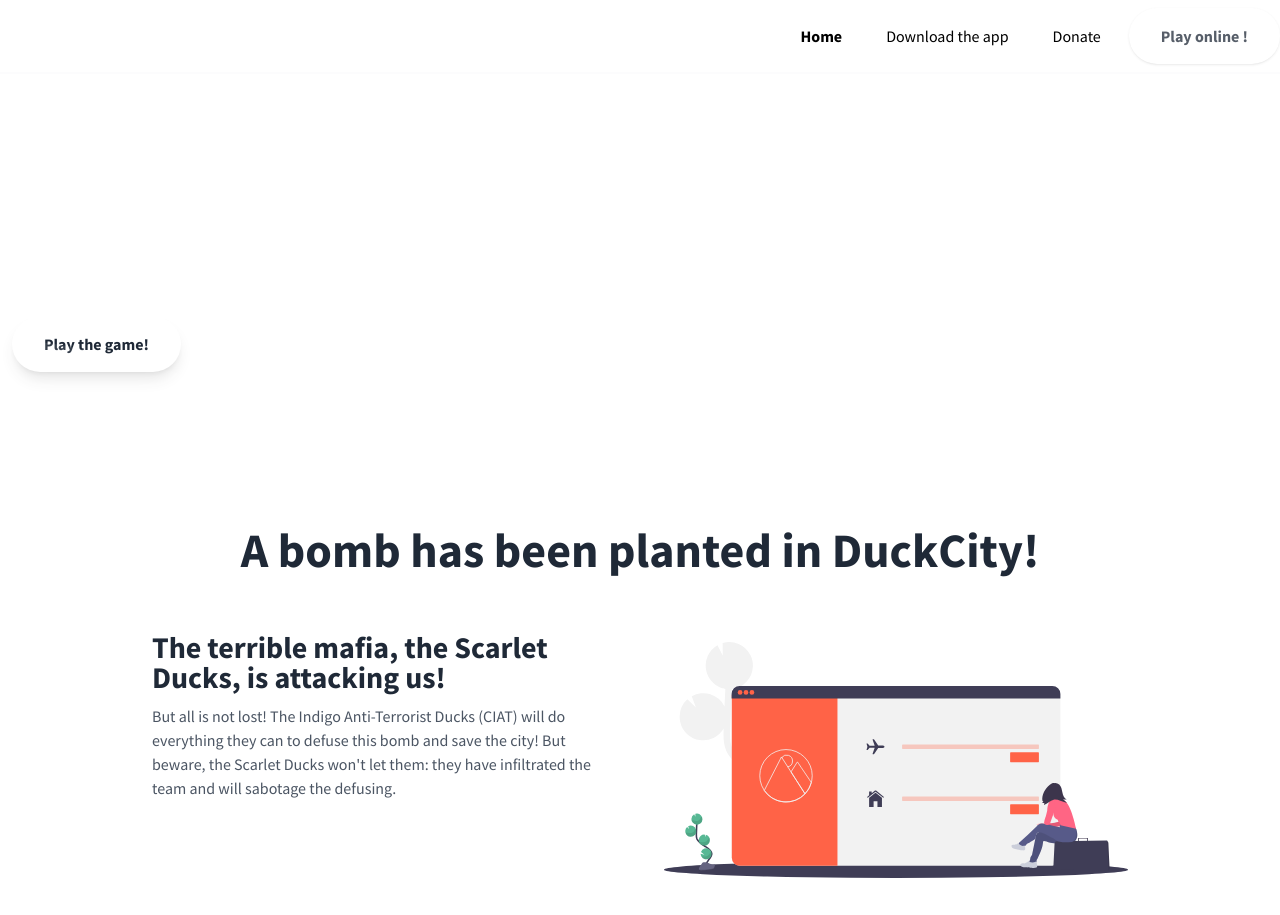
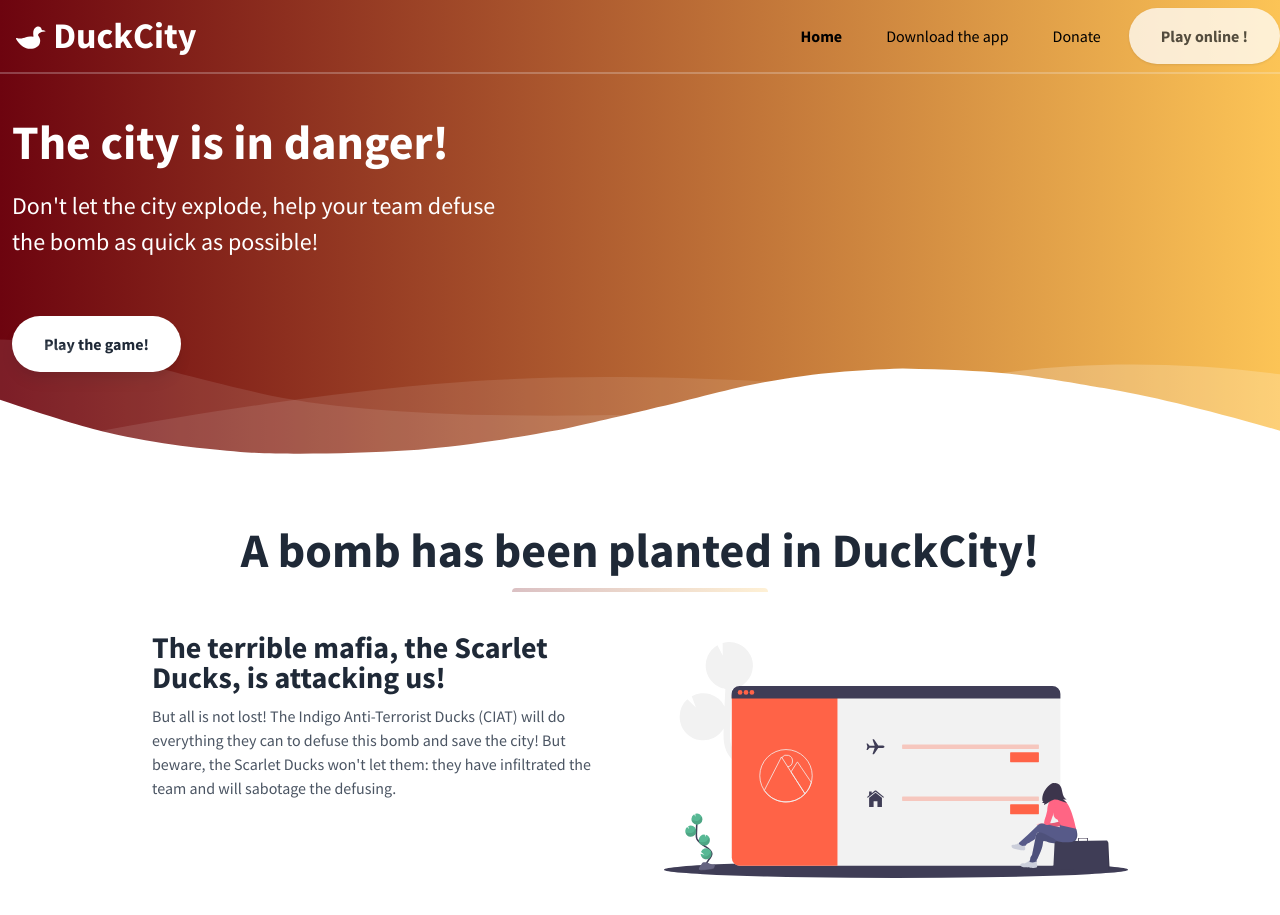
Before and after one commit to Canard-Ecarlate/Ressources, a website: page docs/index.html in a window 1280 px wide. Shown: the top 915 px of the page. Drawn offline with Linux system fonts and the light colour scheme.

Commit message:
bugfix home page gradient #5

```diff
--- a/docs/index.html
+++ b/docs/index.html
@@ -14,7 +14,7 @@
     <link href="https://fonts.googleapis.com/css?family=Source+Sans+Pro:400,700" rel="stylesheet"/>
     <style>
         .gradient {
-            background: -moz-linear-gradient(00deg, #6d040f, #fcc456);
+            background: linear-gradient(90deg, #6d040f, #fcc456);
         }
     </style>
 </head>
```
